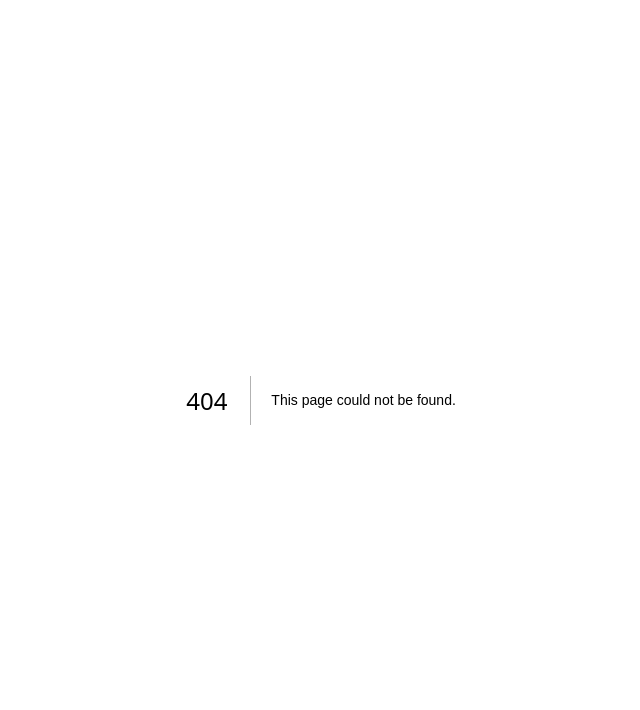
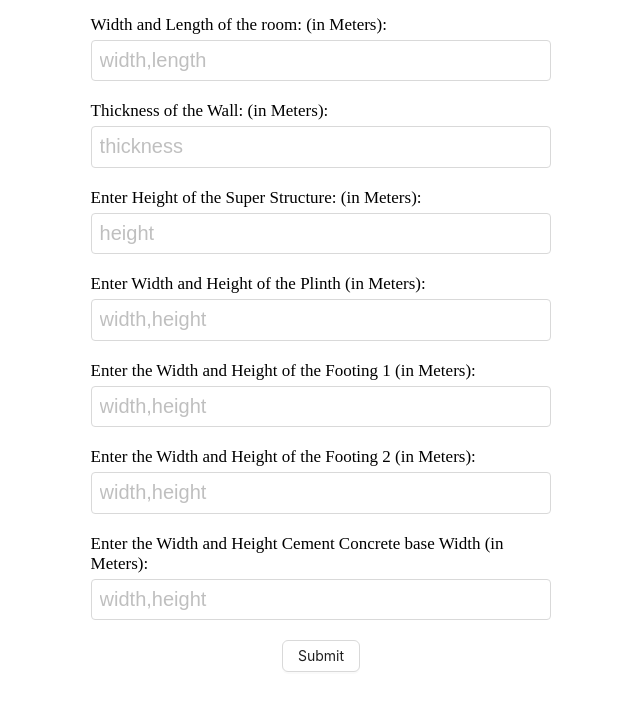
Before and after one commit to Syedhussainsaber/Material_Calculator, a Next.js app: page /TwoRoomEstimation in a window 1280 px wide. Before the commit this address had no page. Shown: the top 710 px of the page, without its empty margins (319-959 px from the left). Built offline with nearby package versions, Linux system fonts and the light colour scheme.

Commit message:
Two room Estimation added

```diff
--- /dev/null
+++ b/src/pages/TwoRoomEstimation.js
@@ -0,0 +1,190 @@
+import React, { useEffect, useState } from 'react'
+import { Input,List,Card,Button } from 'antd'
+
+const TwoRoomEstimation = () => {
+
+
+const [allInputValues, setallInputValues] = useState(null)
+const [totalLength, setTotalLength] = useState(null)
+const [allOutputValues, setallOutputValues] = useState(null)
+
+
+
+const data = [
+  {
+    title: 'Excavation',
+    content:allOutputValues?.excavation
+
+  },
+  {
+    title: 'Cement Concrete',
+    content:allOutputValues?.cc
+  },
+  {
+    title: 'Footing 1',
+    content:allOutputValues?.f1
+  },
+  {
+    title: 'Footing 2',
+    content:allOutputValues?.f2
+  },
+  {
+    title: "Plinth",
+    content: allOutputValues?.plinth
+  },
+  {
+    title:"Super Structure",
+    content:allOutputValues?.ss
+  }
+];
+
+useEffect(()=>{
+  handleOutput()
+  },[totalLength,allOutputValues])
+
+const handleOutput= ()=>{
+  if(totalLength){
+    const excavation = (totalLength)*(parseFloat(allInputValues.ccDim[1]) + parseFloat(allInputValues.f1Dim[1]) + parseFloat(allInputValues.f2Dim[1]))*(parseFloat(allInputValues.ccDim[0]))
+    const cc =totalLength*(parseFloat(allInputValues.ccDim[1]))*(parseFloat(allInputValues.ccDim[0]))
+   const f1 = totalLength*(parseFloat(allInputValues.f1Dim[1]))*(parseFloat(allInputValues.f1Dim[0]))
+   const f2=totalLength*(parseFloat(allInputValues.f2Dim[0]))*(parseFloat(allInputValues.f2Dim[0]))
+   const plinth=totalLength*(parseFloat(allInputValues.plinthDim[1]))*(parseFloat(allInputValues.plinthDim[0]))
+   const ss=totalLength*(allInputValues.ssHeight)*(allInputValues.roomThickness)
+
+    const outputData = {
+      excavation: excavation,
+      cc : cc,
+      f1:f1,
+      f2:f2,
+      plinth:plinth,
+      ss:ss
+    }
+    setallOutputValues(outputData)
+  }
+
+}
+
+
+
+
+const handleSubmit= async()=>{
+  if(allInputValues){
+  if(!Array.isArray(allInputValues.roomDim)){
+    allInputValues.roomDim = allInputValues.roomDim.split(",")
+  }
+   if(!Array.isArray(allInputValues.f1Dim)){
+    allInputValues.f1Dim = allInputValues.f1Dim.split(",")
+   }
+
+   if(!Array.isArray(allInputValues.f2Dim)){
+    allInputValues.f2Dim = allInputValues.f2Dim.split(",")
+   }
+
+   if(!Array.isArray(allInputValues.ccDim)){
+    allInputValues.ccDim = allInputValues.ccDim.split(",")
+   }
+
+  if(!Array.isArray(allInputValues.plinthDim)){
+    allInputValues.plinthDim = allInputValues.plinthDim.split(",")
+  }
+  allInputValues.roomThickness = parseFloat(allInputValues.roomThickness)
+  allInputValues.ssHeight = parseFloat(allInputValues.ssHeight)
+
+  }
+
+      const lL = 2*(parseFloat((allInputValues.roomDim[1]) )+ (allInputValues.roomThickness))
+      const sL=  2*(parseFloat((allInputValues.roomDim[0])) + allInputValues.roomThickness)
+
+  setTotalLength(lL+sL)
+
+  // setallOutputValues({...allOutputValues,cc :totalLength*(allInputValues.ccHeight)*(allInputValues.ccWidth)})
+  // setallOutputValues({...allOutputValues,f1:totalLength*(allInputValues.f1Height)*(allInputValues.f1Width)})
+  // setallOutputValues({...allOutputValues,f2:totalLength*(allInputValues.f2Height)*(allInputValues.f2Width)})
+  // setallOutputValues({...allOutputValues,plinth:totalLength*(allInputValues.plinthHeight)*(allInputValues.plinthWidth)})
+  // setallOutputValues({...allOutputValues,ss:totalLength*(allInputValues.ssHeight)*(allInputValues.roomThickness)})
+  // setNetQuantity(Object.values(allOutputValues))
+  }
+
+
+// setallInputValues({
+//   roomDim:"",
+//   roomThickness:"",
+//   ssHeight:"",
+//   plinthDim:"",
+//   f1Dim:"",
+//   f2Dim:"",
+//   ccDim:""
+// })
+
+
+  return (
+<section id='one-room-estimation'>
+<div className="inputs">
+<label> Width and Length of the room: (in Meters):</label>
+<Input size='small' type='text' placeholder='width,length' onChange={(e)=> setallInputValues({...allInputValues,"roomDim":(e.target.value)})}/>
+</div>
+
+<div className="inputs">
+<label>Thickness of the Wall: (in Meters):</label>
+<Input size='small' type='text' placeholder='thickness' onChange={(e)=> setallInputValues({...allInputValues,"roomThickness":(e.target.value)})}/>
+</div>
+
+<div className="inputs">
+<label>Enter Height of the Super Structure: (in Meters):</label>
+<Input size='small' type='text' placeholder='height' onChange={(e)=> setallInputValues({...allInputValues,"ssHeight":(e.target.value)})}/>
+</div>
+
+<div className="inputs">
+<label>Enter Width and Height of the Plinth (in Meters):</label>
+<Input size='small' placeholder='width,height' onChange={(e)=> setallInputValues({...allInputValues,"plinthDim":(e.target.value)})} />
+</div>
+
+<div className="inputs">
+<label>Enter the Width and Height of the Footing 1 (in Meters): </label>
+<Input size='small' placeholder="width,height" onChange={(e)=> setallInputValues({...allInputValues,"f1Dim":(e.target.value)})}/>
+</div>
+
+<div className="inputs">
+<label>Enter the Width and Height of the Footing 2 (in Meters):</label>
+<Input size='small' placeholder="width,height" onChange={(e)=> setallInputValues({...allInputValues,"f2Dim":(e.target.value)})}/>
+</div>
+
+
+<div className="inputs">
+<label>Enter the Width and Height Cement Concrete base Width (in Meters):</label>
+<Input size='small' placeholder="width,height" onChange={(e)=> setallInputValues({...allInputValues,"ccDim":(e.target.value)})}/>
+</div>
+
+
+
+{console.log(allOutputValues)}
+{console.log(allInputValues)}
+
+<Button onClick={()=>handleSubmit()}>Submit</Button>
+
+
+{
+  totalLength ?
+  <>
+<p>Total Length : {totalLength}m</p>
+<List
+    grid={{
+      gutter: 16,
+      column: 4,
+    }}
+    dataSource={data}
+    renderItem={(item) => (
+      <List.Item>
+        <Card title={item.title}>{item.content} m^3</Card>
+      </List.Item>
+    )}
+  />
+  </>
+:<></>
+}
+
+</section>
+  )
+
+}
+export default TwoRoomEstimation
--- a/src/pages/index.js
+++ b/src/pages/index.js
@@ -1,6 +1,7 @@
 import Head from 'next/head'
 import { Radio } from 'antd'
 import OneRoomEstimation from './OneRoomEstimation'
+import TwoRoomEstimation from './TwoRoomEstimation'
 import { useState } from 'react'
 
 
@@ -47,9 +48,7 @@ setUpcoming(true)
 }
 
 {
-  twoRoomEstimation ? <> <h2>Two Room Estimation</h2>
-  <p>Coming Soon...!</p>
-  </>:<></>
+  twoRoomEstimation ? <TwoRoomEstimation/>:<></>
 }
 
 {
```
